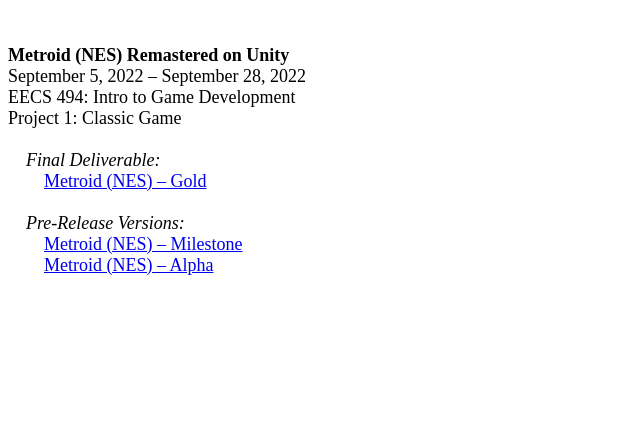
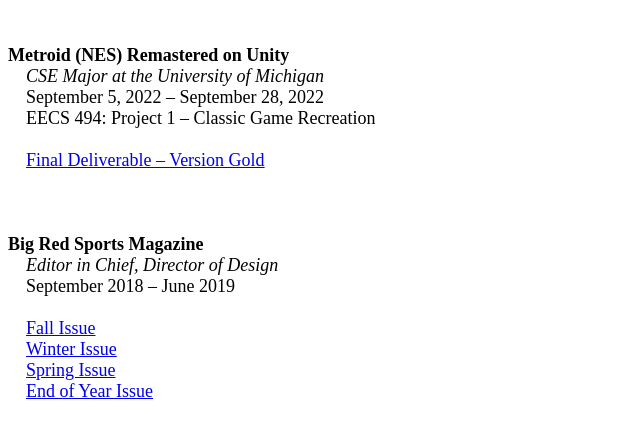
Before and after one commit to ryalbert17/ryalbert17.github.io, a plain HTML site: page index.html in a window 1280 px wide. Shown: the part 77-512 px from the top of the page, without its empty margins (0-640 px from the left). Drawn offline with Linux system fonts and the light colour scheme.

Commit message:
adding Big Red Experience

```diff
--- a/index.html
+++ b/index.html
@@ -13,25 +13,36 @@
         <strong>
             Metroid (NES) Remastered on Unity
         </strong>
+
+        <br>&emsp;<em>CSE Major at the University of Michigan</em>
+        <br>&emsp;September 5, 2022 – September 28, 2022
+        <br>&emsp;EECS 494: Project 1 – Classic Game Recreation
         <br>
-        September 5, 2022 – September 28, 2022
-        <br>
-        EECS 494: Intro to Game Development
-        <br>
-        Project 1: Classic Game
-        <br> <br>
-
-
-        &emsp;<i>Final Deliverable:</i>
-        <!--- Open links in new tab since I have multiple: --->
-        <br>&emsp;&emsp;<a href="https://ryalbert.itch.io/metroid-gold" target="_blank">Metroid (NES) – Gold</a>
+        <!-- &emsp;<i>Final Deliverable:</i> -->
+        <!-- Open links in new tab since I have multiple: -->
+        <br>&emsp;<a href="https://ryalbert.itch.io/metroid-gold" target="_blank">Final Deliverable – Version Gold</a>
 
         <br><br>
-
+        <!--
         &emsp;<i>Pre-Release Versions:</i>
         <br>&emsp;&emsp;<a href="https://ryalbert.itch.io/p1-milestone" target="_blank">Metroid (NES) – Milestone</a>
         <br>&emsp;&emsp;<a href="https://ryalbert.itch.io/metroid-p1-alpha" target="_blank">Metroid (NES) – Alpha</a>
+        -->
 
+        <br> <br>
+        <strong>
+            Big Red Sports Magazine
+        </strong>
+
+        <br>&emsp;<em>Editor in Chief, Director of Design</em>
+        <br>&emsp;September 2018 – June 2019
+        <br>
+        <br>&emsp;<a href="https://issuu.com/hwchronicle/docs/big_red_fall_issue" target="_blank">Fall Issue</a>
+        <br>&emsp;<a href="https://issuu.com/hwchronicle/docs/winter_pdf_for_issuu" target="_blank">Winter Issue</a>
+        <br>&emsp;<a href="https://issuu.com/hwchronicle/docs/binder1spring_pdf" target="_blank">Spring Issue</a>
+        <br>&emsp;<a href="https://issuu.com/hwchronicle/docs/full_final_end_of_year_2019_big_red" target="_blank">End of Year Issue</a>
+
+        <br><br>
     </p>
 </body>
 </html>
```
